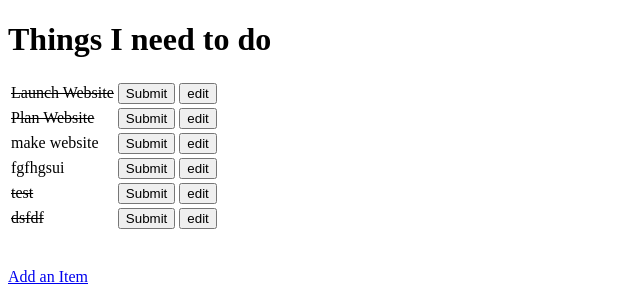
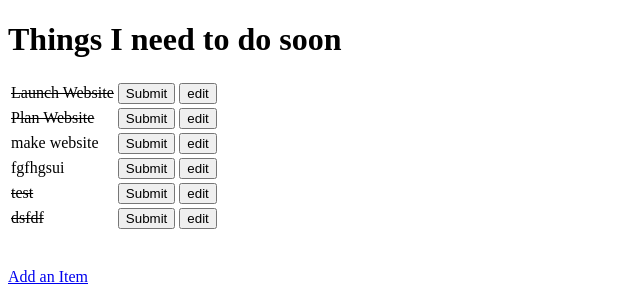
Before and after one commit to tidders2000/heroku-todo, a Django app: page / in a window 1280 px wide. Shown: the top 300 px of the page, without its empty margins (0-640 px from the left). Run offline with Django 3.2, Linux system fonts and the light colour scheme; data comes from the database, SQL or seed files in the repository.

Commit message:
title updated

```diff
--- a/todo/templates/todo_list.html
+++ b/todo/templates/todo_list.html
@@ -7,7 +7,7 @@
     <title>Document</title>
 </head>
 <body>
-    <h1>Things I need to do</h1>
+    <h1>Things I need to do soon</h1>
    <table>
     {% for item in items %}
     <tr>
```
